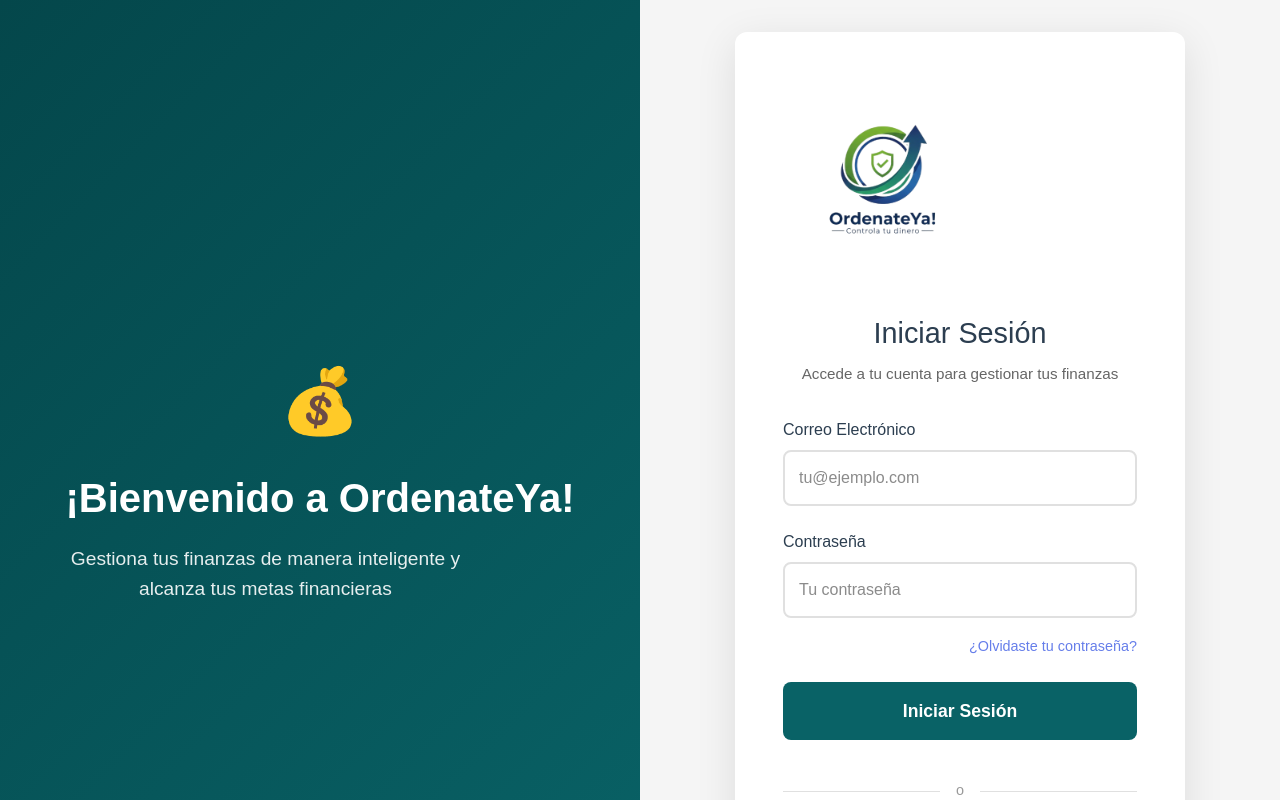
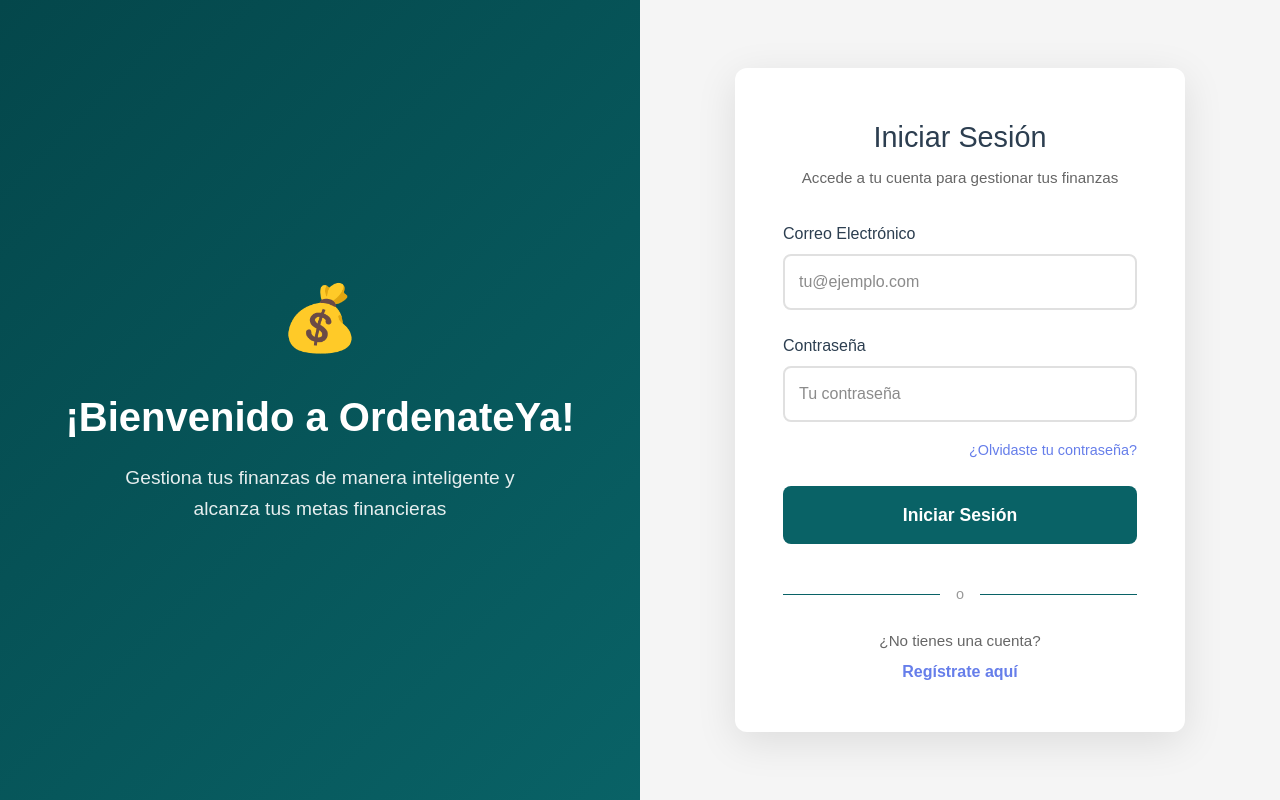
Before and after one commit to javigarrido22/gdp1, a Next.js app: page / in a window 1280 px wide. Shown: the top 800 px of the page. Built offline with nearby package versions, Linux system fonts and the light colour scheme.

Commit message:
alineacion de texto

```diff
--- a/app/page.tsx
+++ b/app/page.tsx
@@ -103,7 +103,7 @@
             opacity: 0.9,
             maxWidth: "400px",
             lineHeight: "1.6",
-            textAlign:"center"
+            margin: "0 auto"
           }}>
             Gestiona tus finanzas de manera inteligente y alcanza tus metas financieras
           </p>
@@ -126,16 +126,6 @@
           padding: "3rem",
           boxShadow: "0 10px 40px rgba(0,0,0,0.1)"
         }}>
-          {/* Logo */}
-          <div style={{ textAlign: "center", marginBottom: "2rem" }}>
-            <Image
-              src="/ordenateya.png"
-              alt="OrdenateYA Logo"
-              width={200}
-              height={200}
-              style={{ objectFit: "contain" }}
-            />
-          </div>
 
           <h2 style={{
             textAlign: "center",
@@ -264,8 +254,8 @@
                 transition: "background-color 0.3s",
                 marginBottom: "1rem"
               }}
-              onMouseEnter={(e) => !cargando && (e.currentTarget.style.backgroundColor = "#5568d3")}
-              onMouseLeave={(e) => !cargando && (e.currentTarget.style.backgroundColor = "#667eea")}
+              onMouseEnter={(e) => !cargando && (e.currentTarget.style.backgroundColor = "#04474B")}
+              onMouseLeave={(e) => !cargando && (e.currentTarget.style.backgroundColor = "#096266")}
             >
               {cargando ? "Iniciando sesión..." : "Iniciar Sesión"}
             </button>
@@ -278,9 +268,9 @@
             margin: "1.5rem 0",
             gap: "1rem"
           }}>
-            <div style={{ flex: 1, height: "1px", backgroundColor: "#e0e0e0" }}></div>
+            <div style={{ flex: 1, height: "1px", backgroundColor: "#096266" }}></div>
             <span style={{ color: "#999", fontSize: "0.9rem" }}>o</span>
-            <div style={{ flex: 1, height: "1px", backgroundColor: "#e0e0e0" }}></div>
+            <div style={{ flex: 1, height: "1px", backgroundColor: "#096266" }}></div>
           </div>
 
           {/* Enlace a registro */}
```
